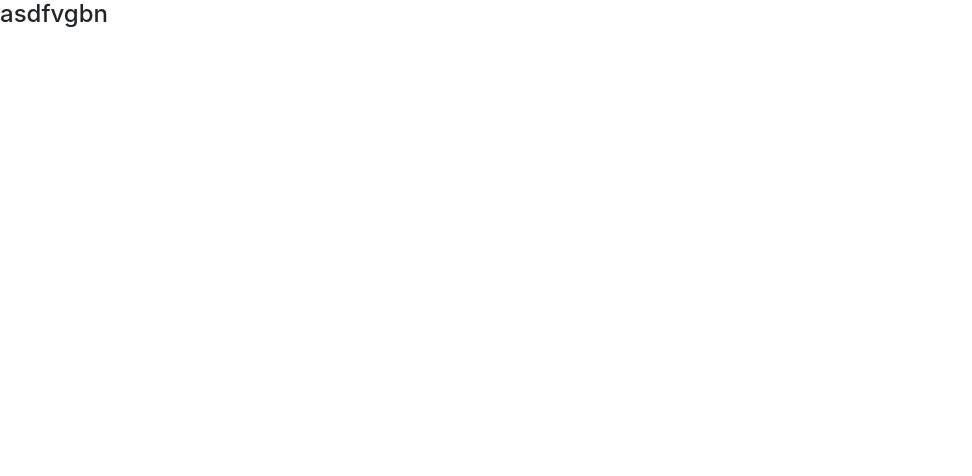
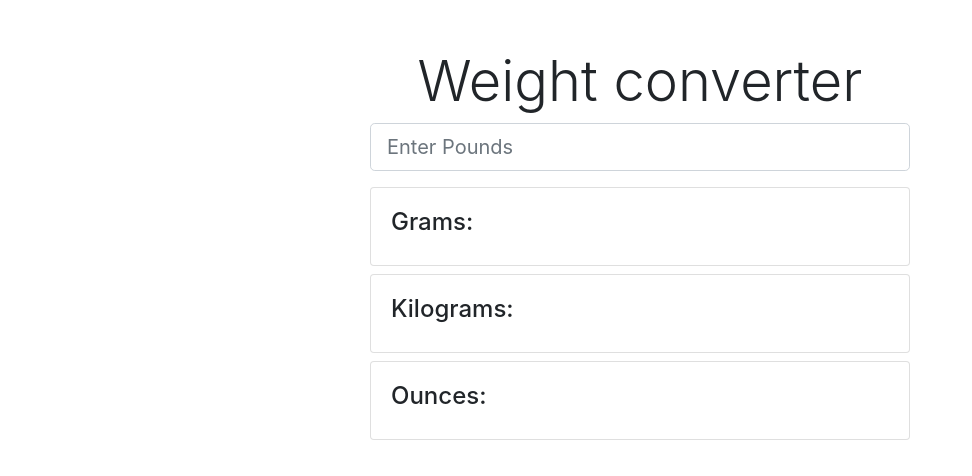
Before and after one commit to SumanDas3001/template_desing, a plain HTML site: page index.html in a window 1280 px wide. Shown: the whole page, without its empty margins (0-972 px from the left). Drawn offline with nearby package versions, Linux system fonts and the light colour scheme.

Commit message:
Implement card and input box with form

```diff
--- a/index.html
+++ b/index.html
@@ -4,11 +4,45 @@
   <meta charset="UTF-8">
   <meta name="viewport" content="width=device-width, initial-scale=1.0">
   <meta http-equiv="X-UA-Compatible" content="ie=edge">
-  <!-- <link rel="stylesheet" href="https://maxcdn.bootstrapcdn.com/bootstrap/4.0.0/css/bootstrap.min.css" integrity="sha384-Gn5384xqQ1aoWXA+058RXPxPg6fy4IWvTNh0E263XmFcJlSAwiGgFAW/dAiS6JXm" crossorigin="anonymous"> -->
   <link rel="stylesheet" href="https://stackpath.bootstrapcdn.com/bootstrap/4.4.1/css/bootstrap.min.css" integrity="sha384-Vkoo8x4CGsO3+Hhxv8T/Q5PaXtkKtu6ug5TOeNV6gBiFeWPGFN9MuhOf23Q9Ifjh" crossorigin="anonymous">
   <title>Weight Converter</title>
 </head>
 <body>
-  <h4>asdfvgbn</h4>
+  <div class="container">
+    <div class="row mt-5">
+      <div class="col-md-6 offset-md-3">
+        <h1 class="display-4 text-center">Weight converter</h1>
+
+        <form>
+          <div class="form-group">
+            <input
+              id="wghtinput"
+              type="number"
+              class="form-control form-control-lg"
+              placeholder="Enter Pounds"
+            >
+          </div>
+        </form>
+
+        <div id="wghtinput">
+          <div class="card mt-2">
+            <div class="card-body" >
+              <h4>Grams:</h4>
+            </div>
+          </div>
+          <div class="card mt-2">
+            <div class="card-body" >
+              <h4>Kilograms:</h4>
+            </div>
+          </div>
+          <div class="card mt-2">
+            <div class="card-body" >
+              <h4>Ounces:</h4>
+            </div>
+          </div>
+        </div>
+      </div>
+    </div>
+  </div>
 </body>
 </html>
```
